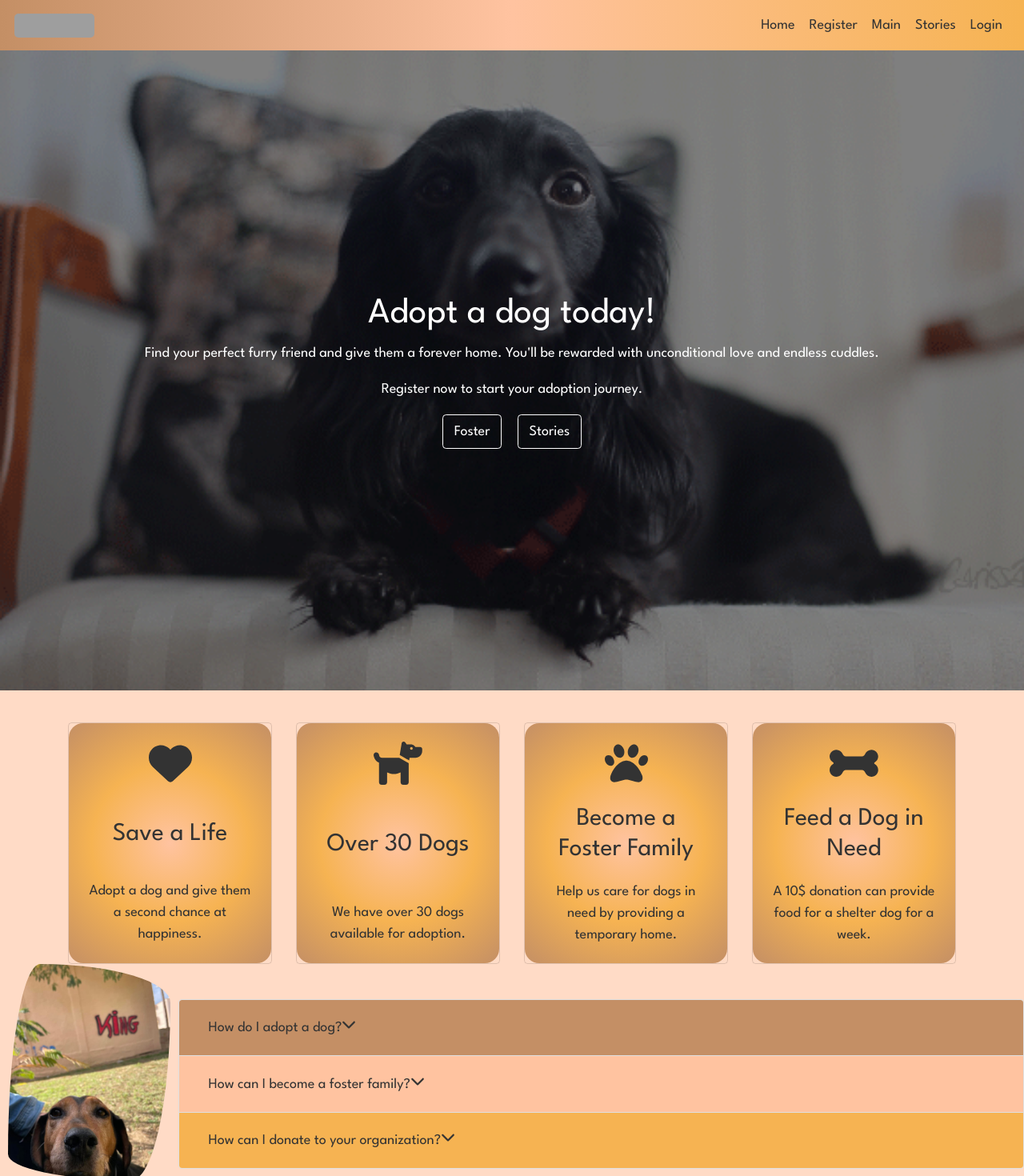
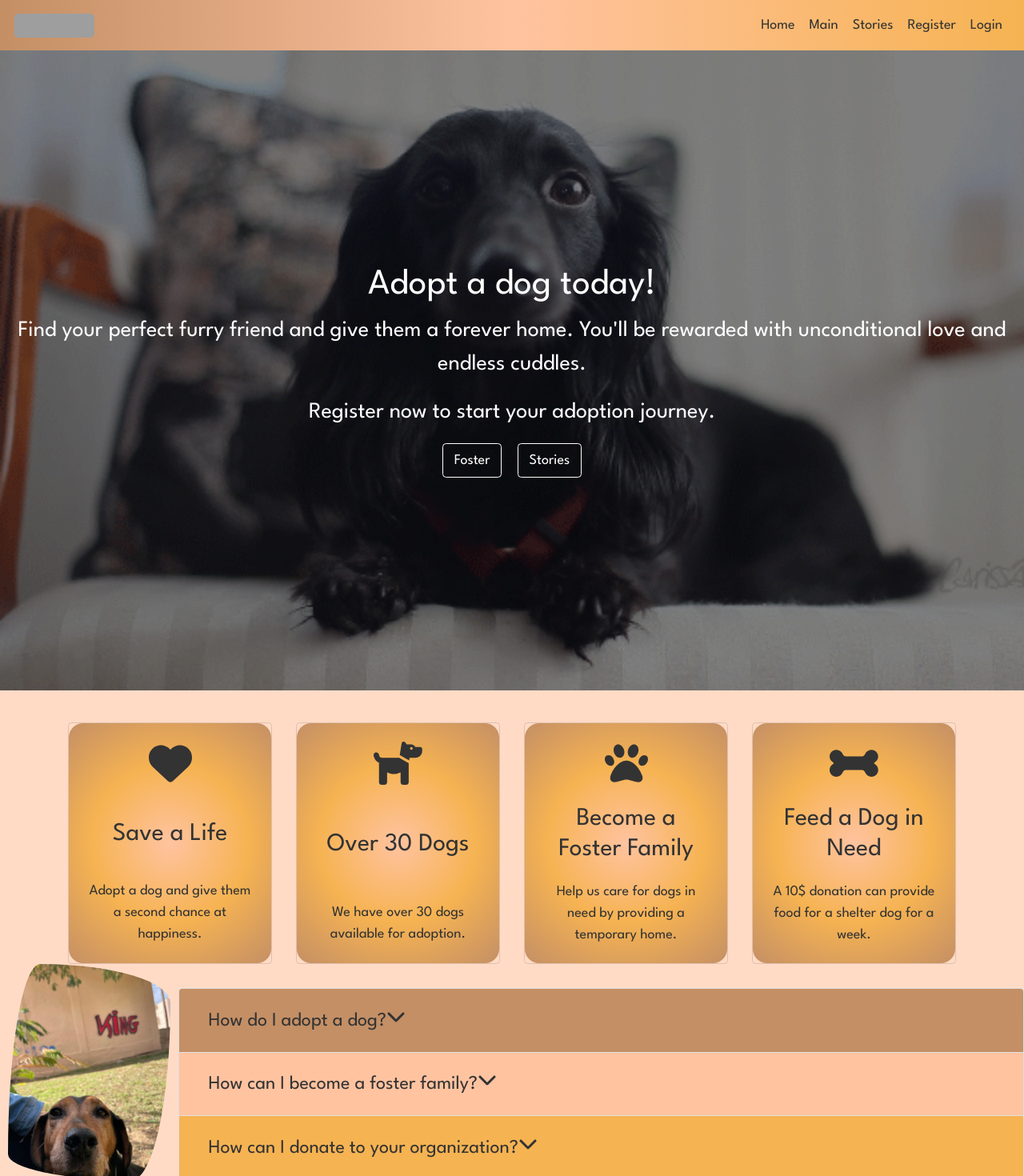
Before and after one commit to Raulanthropos/Capstone-FE, a React (Create React App) app: page / in a window 1280 px wide. Shown: the top 1470 px of the page at 80% size. Built offline with nearby package versions, Linux system fonts and the light colour scheme; grey boxes are pictures that could not be loaded.

Commit message:
minor stylistic changes

```diff
--- a/src/components/Home/Home.jsx
+++ b/src/components/Home/Home.jsx
@@ -30,6 +30,7 @@ const Home = () => {
             justifyContent: "center",
             flexDirection: "column",
             zIndex: "1",
+            fontSize: "28px",
           }}
         >
           <h1 style={{ color: "white", textAlign: "center" }}>
--- a/src/components/Main/MainLoggedInComp/MainLoggedInComp.jsx
+++ b/src/components/Main/MainLoggedInComp/MainLoggedInComp.jsx
@@ -44,7 +44,7 @@ const Main = () => {
       <Row className="d-flex align-items-center justify-content-center" style={{ flexDirection: "column" }}>
         <Col>
         {!currentUser && <h1 style={{marginTop: "100px", textAlign: "center", paddingBlock: "auto"}}>Please login, to get access to this page!</h1>}
-          {currentUser?.role === "admin" ? <><Button variant="secondary" style={{width: "150px", paddingTop: "15px", marginTop: "10px"}}>Add dog</Button><Button variant="warning" style={{width: "150px", paddingTop: "15px", marginTop: "10px"}}>Edit dog</Button><Button variant="danger" style={{width: "150px", paddingTop: "15px", marginTop: "10px"}}>Delete dog</Button></> : ""}
+          {currentUser?.role === "admin" ? <><Button variant="primary" style={{width: "150px", paddingTop: "15px", marginTop: "10px", marginLeft: "400px"}}>Add dog</Button><Button variant="secondary" style={{width: "150px", paddingTop: "15px", marginTop: "10px"}}>Edit dog</Button></> : ""}
         </Col>
         {isAuthenticated && <><h2 style={{marginTop: "10px"}}>Welcome, {currentUser?.name}!</h2><Col xs="auto">
           <Sorting />
--- a/src/components/Main/Sorting/Sorting.jsx
+++ b/src/components/Main/Sorting/Sorting.jsx
@@ -2,7 +2,7 @@ import React from "react";
 import { useState, useEffect } from "react";
 import { Button, Form, Spinner, Modal } from "react-bootstrap";
 import { Card } from "react-bootstrap";
-import { Link, useNavigate } from "react-router-dom";
+import { useNavigate } from "react-router-dom";
 import { useSelector } from "react-redux";
 import "./Sorting.css";
 // import { sendEmail } from "../Mail/Mail";
@@ -13,6 +13,7 @@ const Sorting = (props) => {
   const [loading, setLoading] = useState(true);
   const [showModal, setShowModal] = useState(false);
   const user = useSelector(state => state.loadedProfile.currentUser);
+  console.log("user email", user.email)
   const handleShowModal = () => {
     setShowModal(true);
   };
@@ -22,7 +23,7 @@ const Sorting = (props) => {
   };
 
   const handleSendEmail = () => {
-    // sendEmail(process.env.EMAIL);
+    // sendEmail(user.email);
     setShowModal(false);
   };
 
--- a/src/components/Navbar/Navbar.jsx
+++ b/src/components/Navbar/Navbar.jsx
@@ -31,14 +31,14 @@ const NavBar = () => {
             <Link to="/" style={{color: "#333333"}}>Home</Link>
           </Nav.Link>
           <Nav.Link>
-            <Link to="/register" style={{color: "#333333"}}>Register</Link>
-          </Nav.Link>
-          <Nav.Link>
           <Link to={`/main`} style={{color: "#333333"}}>Main</Link>
           </Nav.Link>
           <Nav.Link>
           <Link to={`/stories`} style={{color: "#333333"}}>Stories</Link>
           </Nav.Link>
+          {!user ? <Nav.Link>
+            <Link to="/register" style={{color: "#333333"}}>Register</Link>
+          </Nav.Link> : ""}
           <Nav.Link>
   {!user ? (
     <Link to="/login" style={{ color: "#333333" }}>
--- a/src/components/Questions/Questions.jsx
+++ b/src/components/Questions/Questions.jsx
@@ -16,11 +16,10 @@ function Questions() {
       <Card>
         <Card.Header style={{backgroundColor: "#C48F65"}}>
           <Accordion.Toggle as={Button} variant="link" eventKey="0" style={{color: "#333333"}}>
-            <span>How do I adopt a dog?</span>
-            <FontAwesomeIcon
+            <span style={{fontSize: "24px"}}><FontAwesomeIcon
               icon={faChevronDown}
               className="float-right"
-            />
+            />How do I adopt a dog?</span>
           </Accordion.Toggle>
         </Card.Header >
         <Accordion.Collapse eventKey="0">
@@ -32,11 +31,10 @@ function Questions() {
       <Card>
       <Card.Header style={{backgroundColor: "#FFC3A0"}}>
           <Accordion.Toggle as={Button} variant="link" eventKey="1" style={{color: "#333333"}}>
-            How can I become a foster family?
-            <FontAwesomeIcon
+          <span style={{fontSize: "24px"}}><FontAwesomeIcon
               icon={faChevronDown}
               className="float-right"
-            />
+            />How can I become a foster family?</span>
           </Accordion.Toggle>
         </Card.Header>
         <Accordion.Collapse eventKey="1">
@@ -48,11 +46,10 @@ function Questions() {
       <Card>
         <Card.Header style={{backgroundColor: "#F6B352"}}>
           <Accordion.Toggle as={Button} variant="link" eventKey="2" style={{color: "#333333"}}>
-            How can I donate to your organization?
-            <FontAwesomeIcon
+          <span style={{fontSize: "24px"}}><FontAwesomeIcon
               icon={faChevronDown}
               className="float-right"
-            />
+            />How can I donate to your organization?</span>
           </Accordion.Toggle>
         </Card.Header>
         <Accordion.Collapse eventKey="2">
```
Also changed, not shown: src/components/Main/Mail/Mail.jsx (+3 -5 lines).
